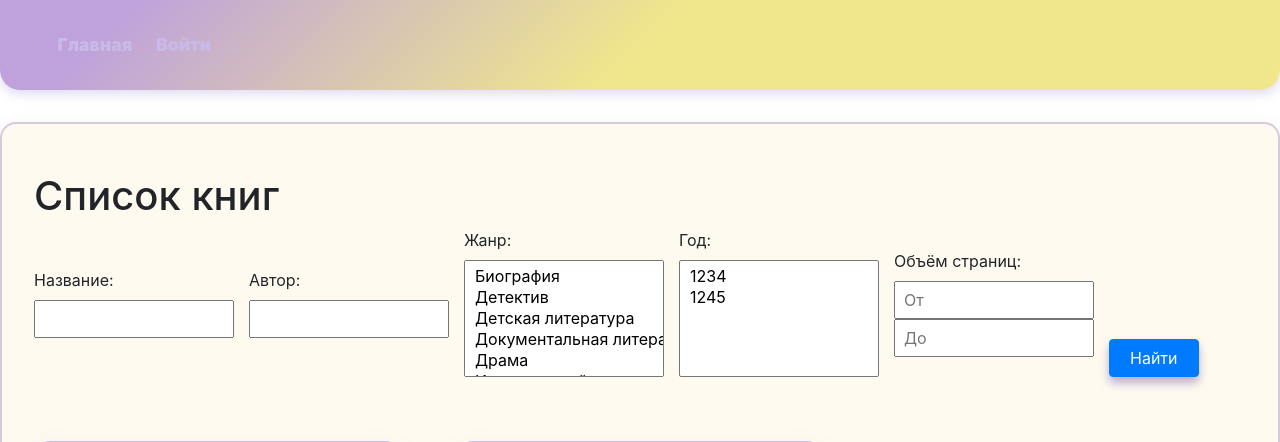
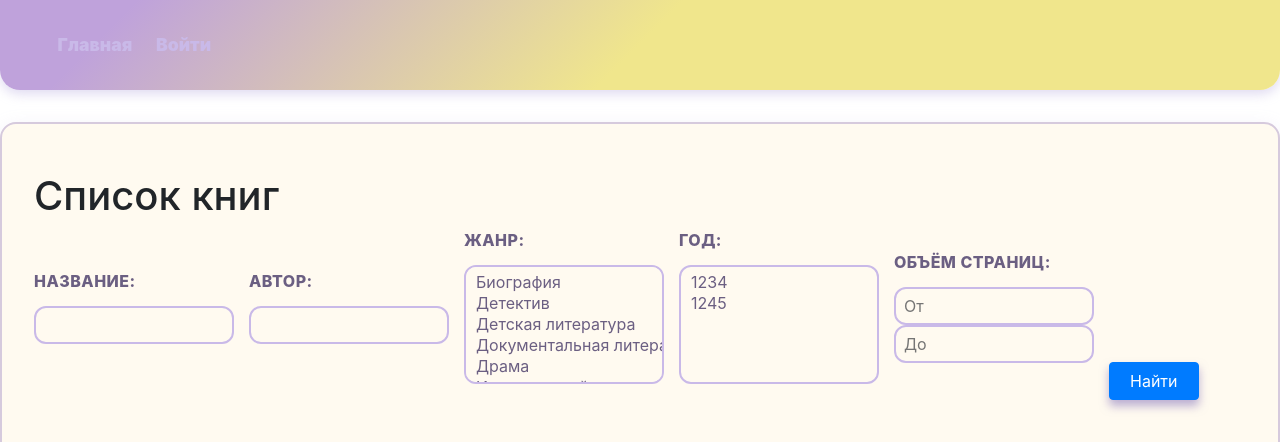
Before and after one commit to gayka05/web-ekzamenchik, a Flask app: page / in a window 1280 px wide. Shown: the top 442 px of the page. Run offline with Flask 3, Linux system fonts and the light colour scheme; data comes from the database, SQL or seed files in the repository; data that the repository does not hold is empty; some libraries are stand-ins or nearby versions.

Commit message:
Update index.html

```diff
--- a/templates/index.html
+++ b/templates/index.html
@@ -3,17 +3,17 @@
 {% block content %}
 <h1>Список книг</h1>
 <form method="get" action="{{ url_for('index') }}" class="search-form">
-    <div>
+    <div class="form-group">
         <label for="title">Название:</label>
         <input type="text" id="title" name="title" value="{{ search_params.title }}">
     </div>
 
-    <div>
+    <div class="form-group">
         <label for="author">Автор:</label>
         <input type="text" id="author" name="author" value="{{ search_params.author }}">
     </div>
 
-    <div>
+    <div class="form-group">
         <label for="genre">Жанр:</label>
         <select id="genre" name="genre" multiple size="5">
             {% for genre in genres %}
@@ -22,7 +22,7 @@
         </select>
     </div>
 
-    <div>
+    <div class="form-group">
         <label for="year">Год:</label>
         <select id="year" name="year" multiple size="5">
             {% for y in years %}
@@ -31,7 +31,7 @@
         </select>
     </div>
 
-    <div>
+    <div class="form-group">
         <label>Объём страниц:</label>
         <input type="number" name="pages_from" placeholder="От" min="1" value="{{ search_params.pages_from or '' }}">
         <input type="number" name="pages_to" placeholder="До" min="1" value="{{ search_params.pages_to or '' }}">
@@ -39,6 +39,7 @@
 
     <button type="submit" class="btn btn-primary">Найти</button>
 </form>
+
 
 <div class="books-grid">
     {% for book in books.items %}
```
